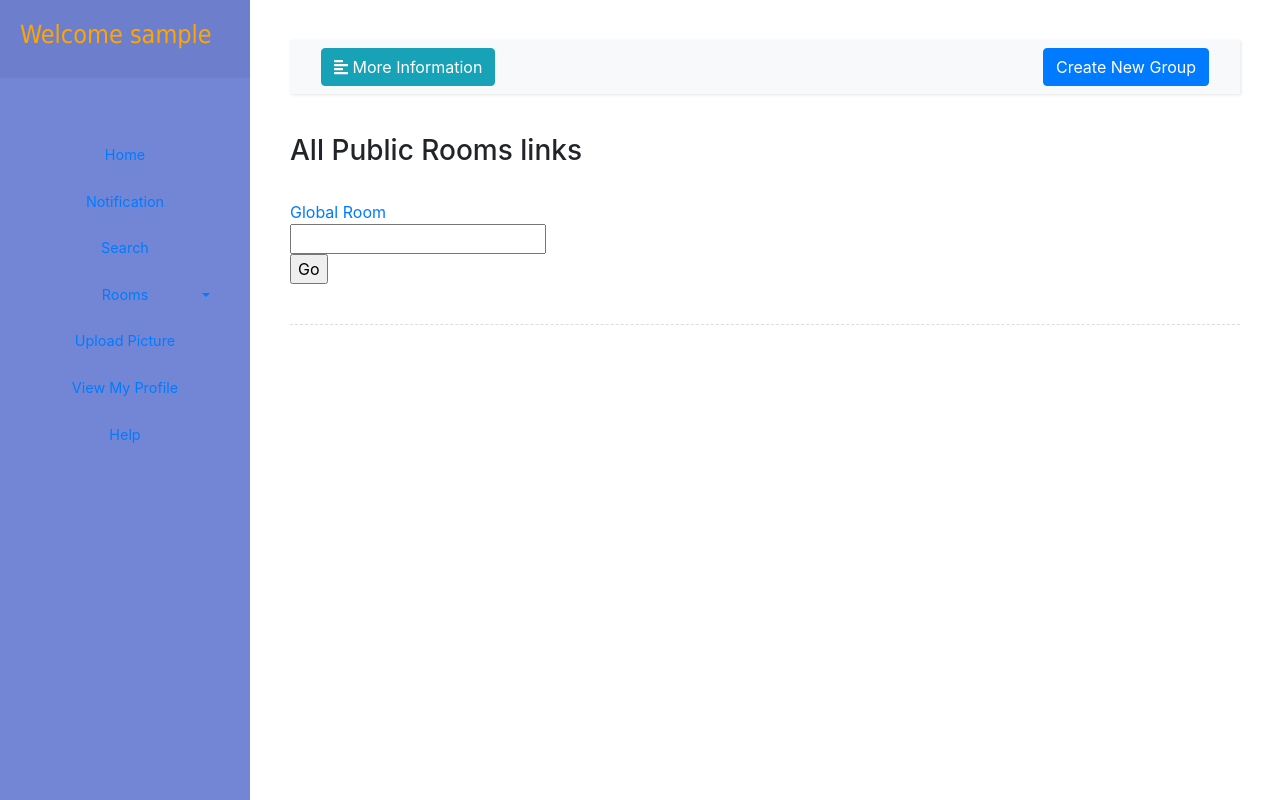
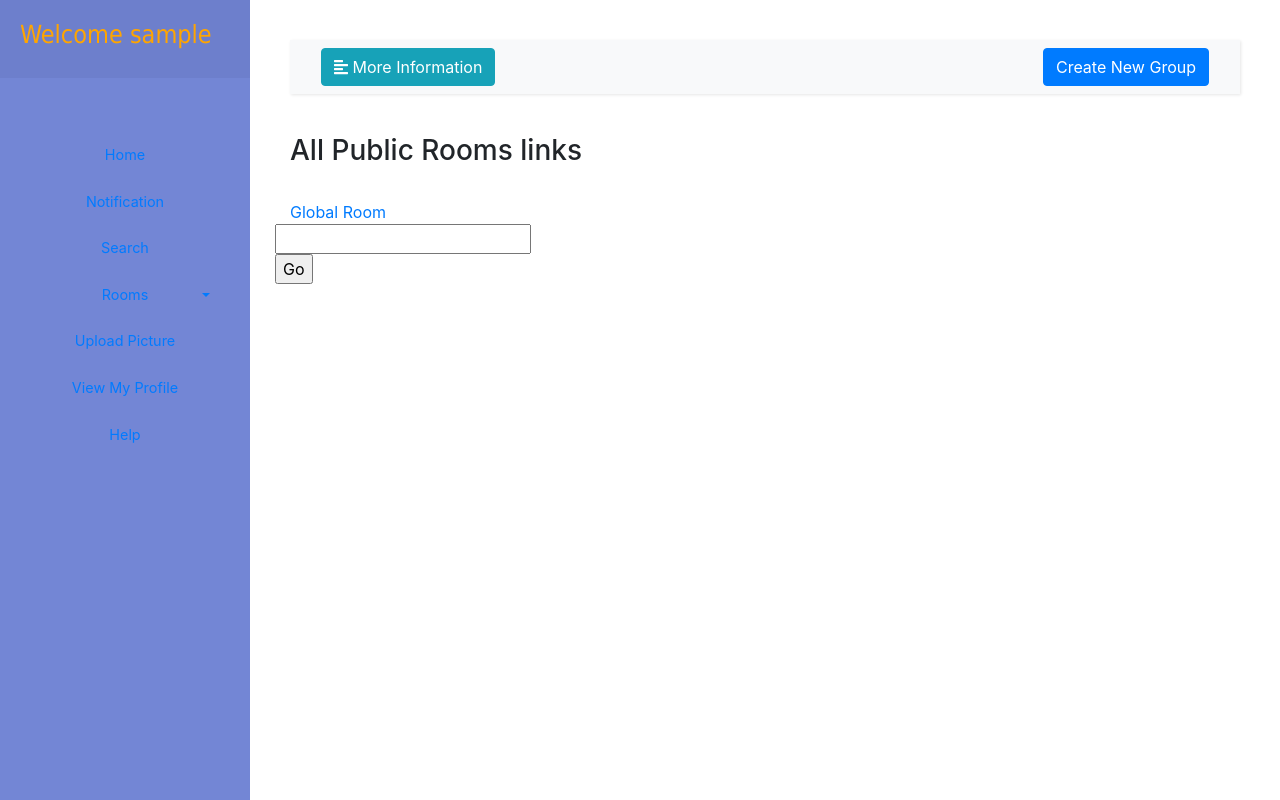
Before and after one commit to aaden001/CS518, a PHP site: page /Welcome.php in a window 1280 px wide. Run offline with PHP 8.4, Linux system fonts and the light colour scheme; the visitor is signed in with stand-in values (Sample User, id 1); data comes from the database, SQL or seed files in the repository; some libraries are stand-ins or nearby versions.

Commit message:
Open search bar form area

```diff
--- a/Welcome.php
+++ b/Welcome.php
@@ -231,9 +231,9 @@ if(isset($_SESSION['avatarLink'])){
                  echo '<a href="GlobalRoom.php?currentRoomID=' .$result['ID'] .'&page=1'.'">' .$result['Name'] .' Room'.'</a>';
                     echo "<br>";
                 }
-                echo '<span>';
-                echo '<input type="text" name="q"><br><input type = "submit" value="Go">';
-                echo'<div class="line"></div>';
+                echo '<span class="row"> <form action="" method="get">';
+                echo '<input type="text" name="q"><br><input type = "submit" value="Go"></form></span>';
+                /*echo'<div class="line"></div>';*/
 
                 $Connection = null;
                 ?>
```
